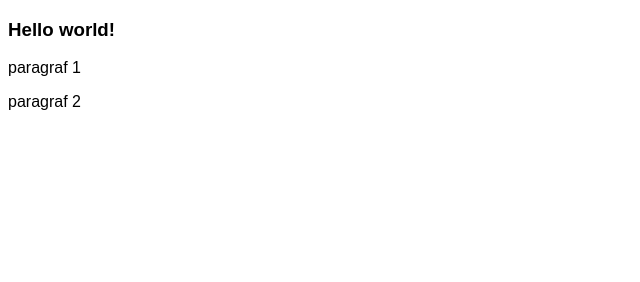
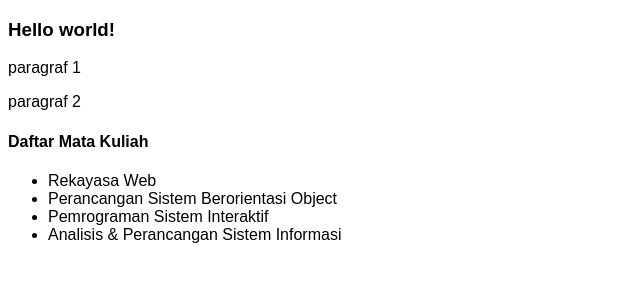
Before and after one commit to sandhikagalih/rekweb-pertemuan-4, a plain HTML site: page index.html in a window 1280 px wide. Shown: the whole page, without its empty margins (0-640 px from the left). Drawn offline with Linux system fonts and the light colour scheme.

Commit message:
menambahkan list

```diff
--- a/index.html
+++ b/index.html
@@ -14,6 +14,14 @@
   <p>paragraf 1</p>
   <p>paragraf 2</p>
 
+  <h4>Daftar Mata Kuliah</h4>
+  <ul>
+  	<li>Rekayasa Web</li>
+  	<li>Perancangan Sistem Berorientasi Object</li>
+  	<li>Pemrograman Sistem Interaktif</li>
+  	<li>Analisis & Perancangan Sistem Informasi</li>
+  </ul>
+
   <script src="script.js"></script>
 </body>
 
```
